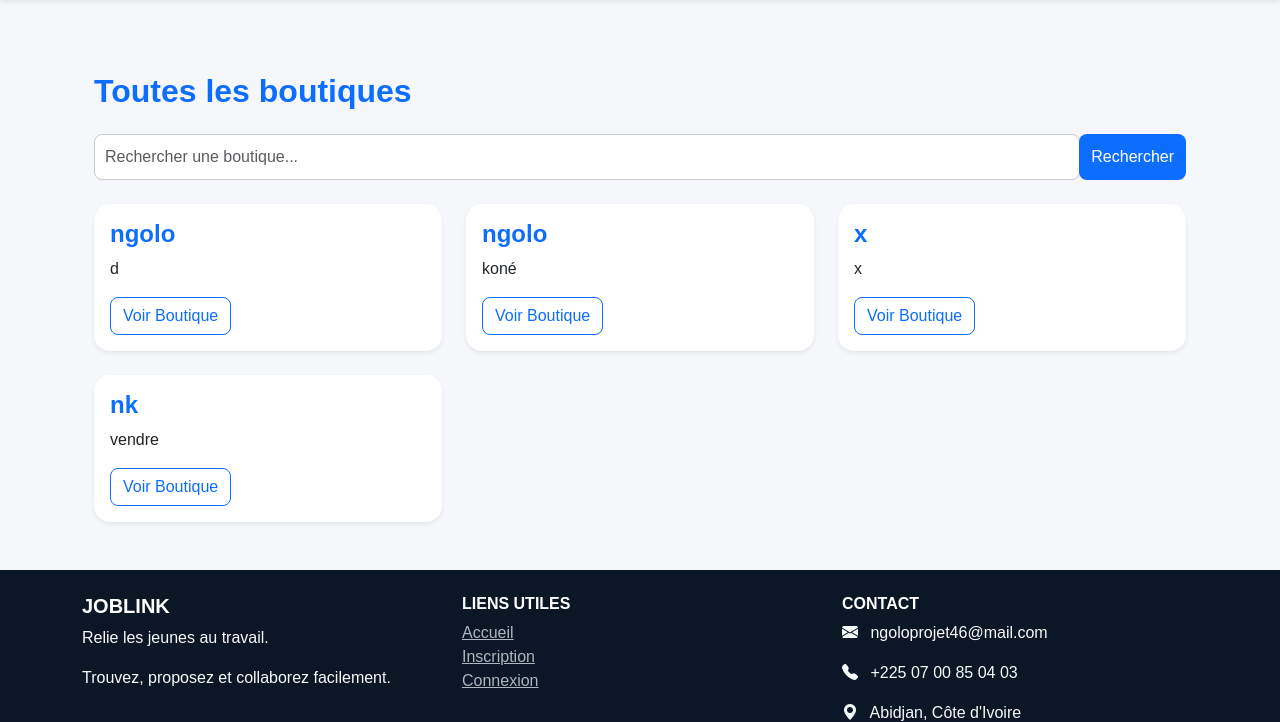
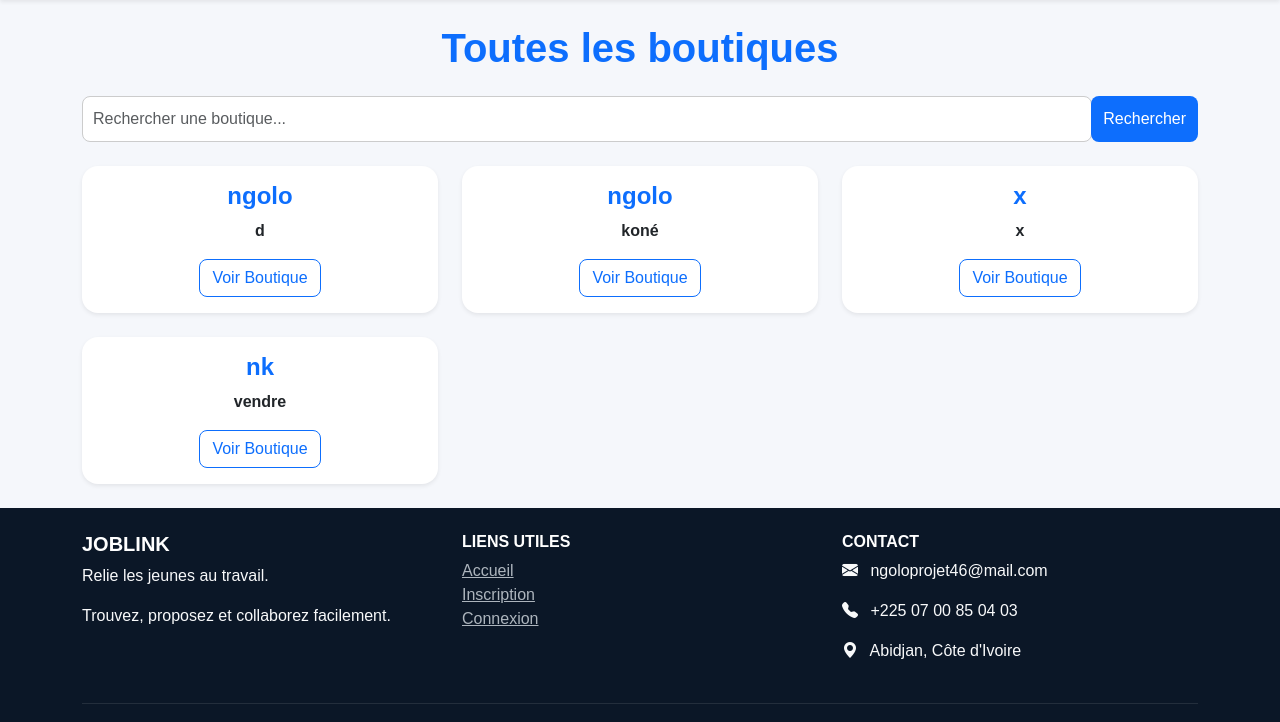
Before and after one commit to ngoloprojet46-collab/joblink, a Django app: page /boutiques/ in a window 1280 px wide. Shown: the part 68-790 px from the top of the page. Run offline with Django 4.2, Linux system fonts and the light colour scheme; data comes from the database, SQL or seed files in the repository; both versions use the stored data as it was after the commit.

Commit message:
Ajouter les modifications avant de pousser sur Render

```diff
--- a/core/templates/core/boutiques_list.html
+++ b/core/templates/core/boutiques_list.html
@@ -1,8 +1,8 @@
 {% extends 'base.html' %}
 
 {% block content %}
-<div class="container py-5">
-    <h2 class="mb-4">Toutes les boutiques</h2>
+<div class="mb-4 text-center text-primary fw-bold">
+    <h1 class="mb-4">Toutes les boutiques</h1>
 
     <form method="get" class="mb-4">
         <div class="input-group">
--- a/core/templates/dashboard_demandeur.html
+++ b/core/templates/dashboard_demandeur.html
@@ -32,7 +32,7 @@
             <!-- Notifications récentes -->
             <div class="card shadow-sm mb-4">
                 <div class="card-body">
-                    <h5 class="text-primary mb-3">🔔 Notifications récentes</h5>
+                    <h5 class="mb-4 text-center text-primary fw-bold">🔔 Notifications récentes</h5>
                     {% if notifications %}
                         <ul class="list-group mb-2">
                             {% for notif in notifications|slice:":3" %}
@@ -66,7 +66,7 @@
         <div class="col-md-8 mb-4">
             <div class="card shadow-sm">
                 <div class="card-body">
-                    <h5 class="text-success mb-3">📋 Mes commandes</h5>
+                    <h5 class="mb-4 text-center text-primary fw-bold">📋 Mes commandes</h5>
                     {% if commandes %}
                         <div class="table-responsive">
                             <table class="table table-striped align-middle mb-0">
--- a/core/templates/dashboard_prestataire.html
+++ b/core/templates/dashboard_prestataire.html
@@ -86,7 +86,7 @@
             {% if derniere_notification %}
             <div class="alert alert-info shadow-sm mb-4 rounded-4">
                 <h5 class="fw-bold">
-                    <i class="bi bi-bell-fill text-primary"></i> Nouvelle notification
+                    <i class="bi text-center bi-bell-fill text-primary"></i> Nouvelle notification
                 </h5>
                 <p class="mb-1">{{ derniere_notification.message|linebreaksbr }}</p>
                 <small class="text-muted">{{ derniere_notification.date|date:"d/m/Y H:i" }}</small>
@@ -111,7 +111,7 @@
             <div class="card shadow-sm mb-4">
                 <div class="card-body">
 
-                    <h5 class="text-primary mb-3">Mes services publiés</h5>
+                    <h5 class="text-center text-primary mb-3">Mes services publiés</h5>
 
                     {% if services %}
                         <div class="table-responsive">
@@ -163,7 +163,7 @@
             <div class="card shadow-sm">
                 <div class="card-body">
 
-                    <h5 class="text-success mb-3">Commandes reçues</h5>
+                    <h5 class="text-center text-success mb-3">Commandes reçues</h5>
 
                     {% if commandes %}
                         <div class="table-responsive">
```
Also changed, not shown: db.sqlite3.
